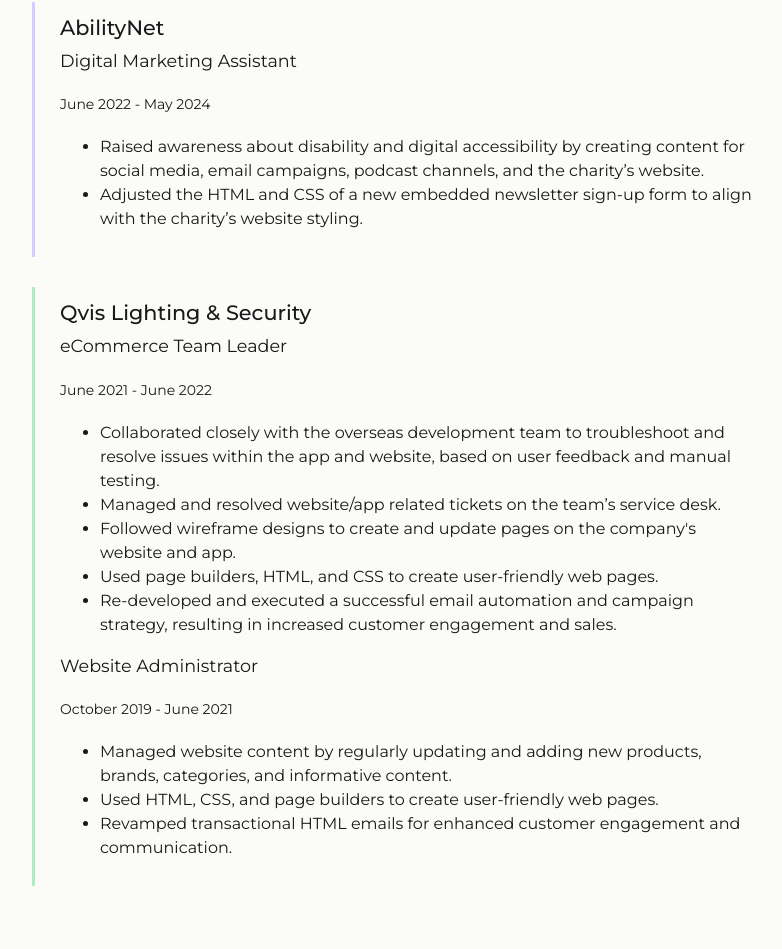
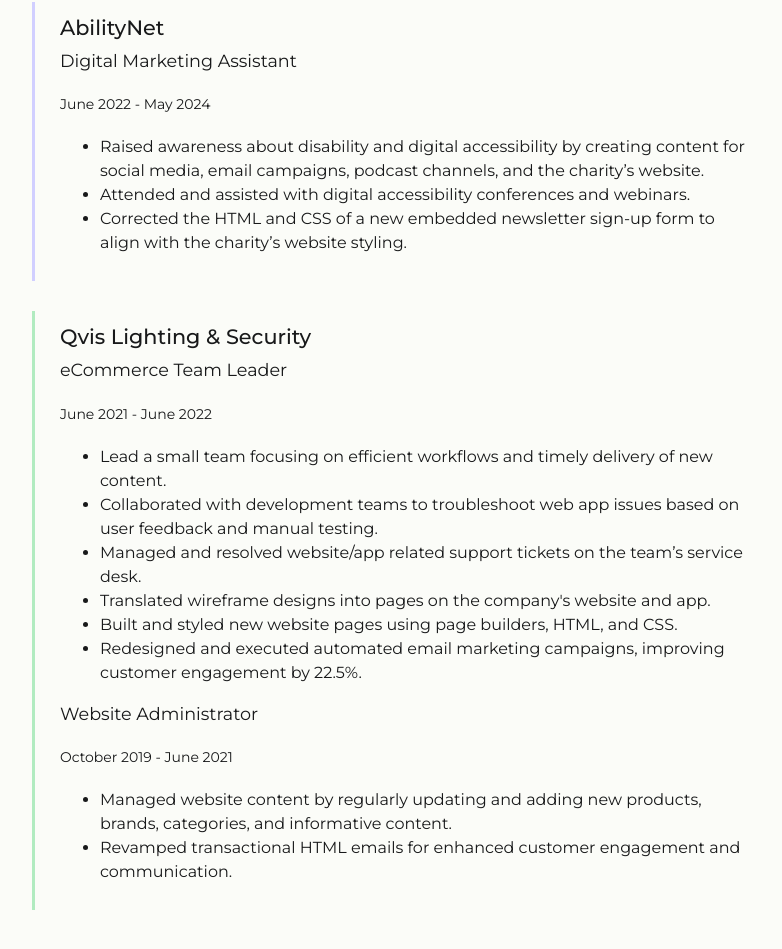
Before and after one commit to louiseka/portfolio, a React (Vite) app: page /about/experience in a window 1280 px wide. Shown: the part 899-1848 px from the top of the page, without its empty margins (112-894 px from the left). Built offline with nearby package versions, Linux system fonts and the light colour scheme.

Commit message:
Updating experience

```diff
--- a/src/pages/About/Experience.jsx
+++ b/src/pages/About/Experience.jsx
@@ -10,7 +10,8 @@ export default function Experience() {
                     <p className="small-text"> June 2022 - May 2024 </p>
                     <ul>
                         <li>Raised awareness about disability and digital accessibility by creating content for social media, email campaigns, podcast channels, and the charity’s website. </li>
-                        <li>Adjusted the HTML and CSS of a new embedded newsletter sign-up form to align with the charity’s website styling.</li>
+                        <li>Attended and assisted with digital accessibility conferences and webinars.</li>
+                        <li>Corrected the HTML and CSS of a new embedded newsletter sign-up form to align with the charity’s website styling.</li>
                     </ul>
                 </div>
                 <div className="details-section-green">
@@ -18,17 +19,17 @@ export default function Experience() {
                     <p className="detail-sub">eCommerce Team Leader </p>
                     <p className="small-text">June 2021 - June 2022</p>
                     <ul>
-                        <li>Collaborated closely with the overseas development team to troubleshoot and resolve issues within the app and website, based on user feedback and manual testing.</li>
-                        <li> Managed and resolved website/app related tickets on the team’s service desk. </li>
-                        <li>Followed wireframe designs to create and update pages on the company's website and app.</li>
-                        <li>Used page builders, HTML, and CSS to create user-friendly web pages.</li>
-                        <li>Re-developed and executed a successful email automation and campaign strategy, resulting in increased customer engagement and sales.</li>
+                        <li>Lead a small team focusing on efficient workflows and timely delivery of new content.</li>
+                        <li>Collaborated with development teams to troubleshoot web app issues based on user feedback and manual testing.</li>
+                        <li>Managed and resolved website/app related support tickets on the team’s service desk. </li>
+                        <li>Translated wireframe designs into pages on the company's website and app. </li>
+                        <li>Built and styled new website pages using page builders, HTML, and CSS.</li>
+                        <li>Redesigned and executed automated email marketing campaigns, improving customer engagement by 22.5%.</li>
                     </ul>
                     <p className="detail-sub">Website Administrator</p>
                     <p className="small-text">October 2019 - June 2021</p>
                     <ul>
                         <li>Managed website content by regularly updating and adding new products, brands, categories, and informative content. </li>
-                        <li>Used HTML, CSS, and page builders to create user-friendly web pages.</li>
                         <li>Revamped transactional HTML emails for enhanced customer engagement and communication.</li>
                     </ul>
                 </div>
```
